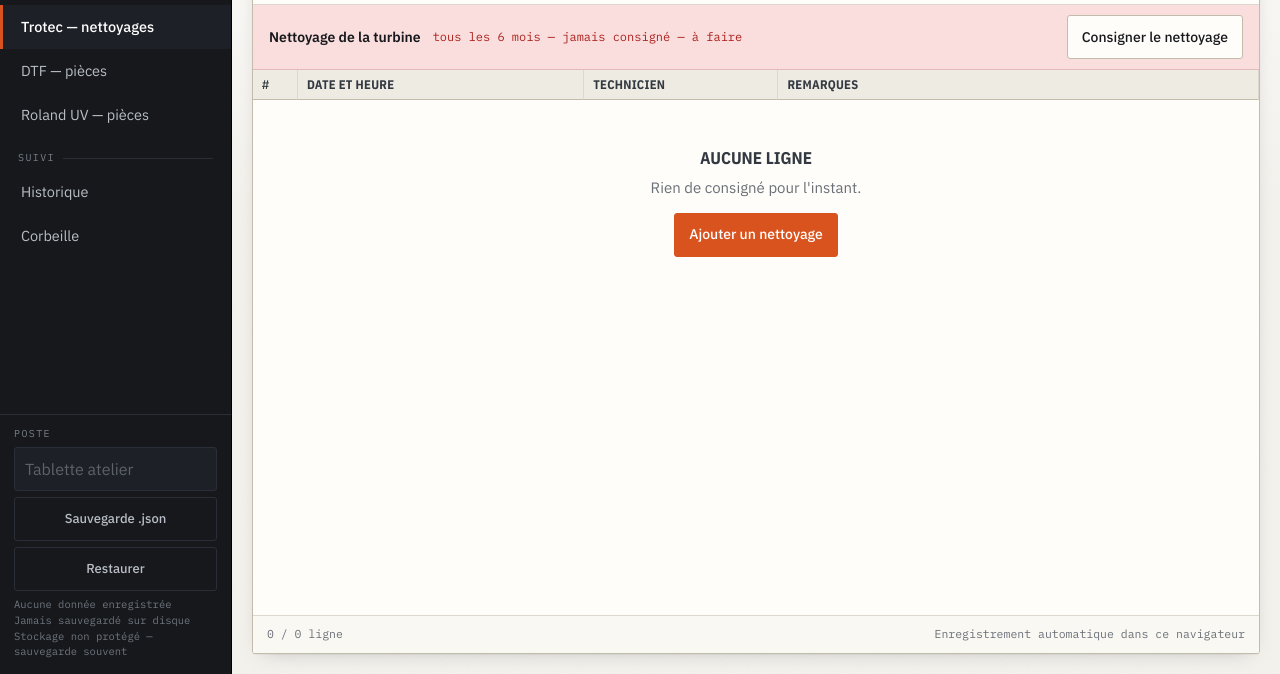
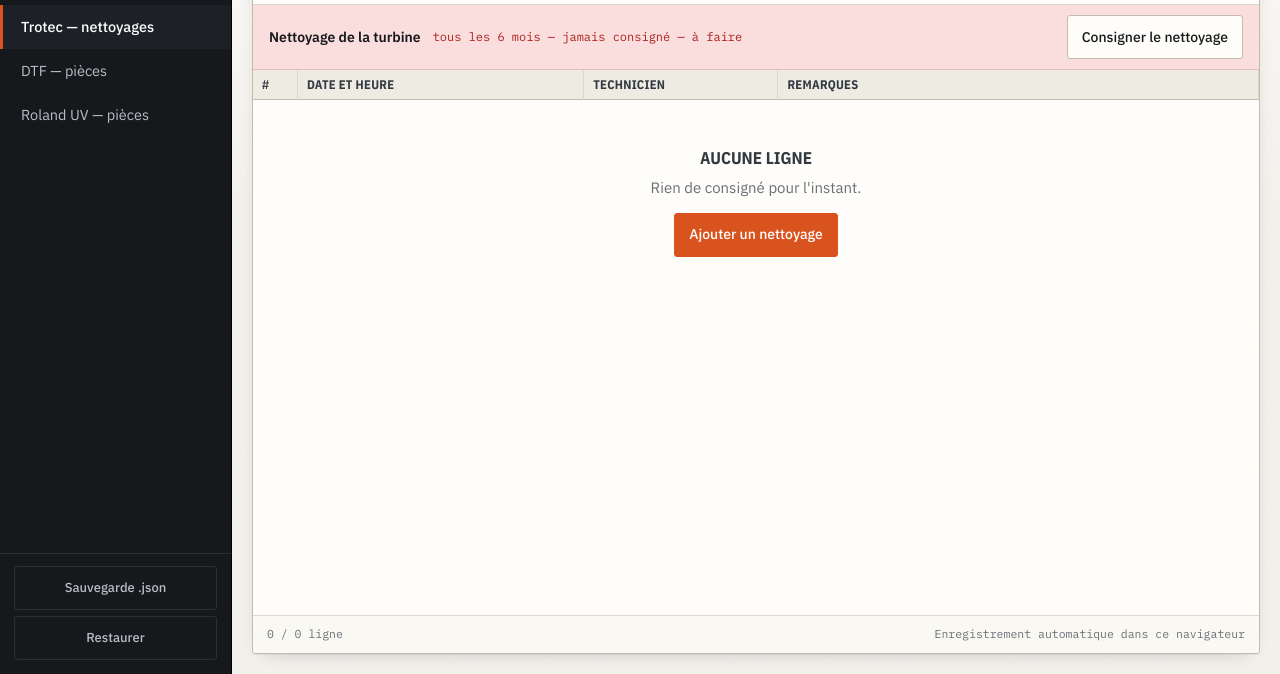
Before and after one commit to dockbearolda/Projet-Maintenance-Machine, a plain HTML site: page index.html in a window 1280 px wide. Shown: the part 126-800 px from the top of the page. Drawn offline with nearby package versions, Linux system fonts and the light colour scheme.

Commit message:
Reduit le rail aux trois machines (#11)
Le champ Poste, la note de stockage et les liens Historique / Corbeille
sortent de l'interface. Sauvegarde .json et Restaurer restent : c'est la
seule sortie des donnees, et le stockage se declare non protege.

Les deux ecrans de suivi restent declares dans ECRANS, donc joignables par
#/journal et #/corbeille. Une ligne mise a la corbeille doit rester
recuperable — sans lien dans le rail, mais pas dans un trou noir.

Store.poste() continue de signer chaque ecriture avec la derniere valeur
connue. setPoste() n'a plus d'appelant mais reste : sans lui, la valeur
serait figee pour toujours alors qu'elle marque encore le journal.

CSS des elements retires supprime au passage.

Co-authored-by: Claude Opus 5 <noreply@anthropic.com>

```diff
--- a/assets/css/app.css
+++ b/assets/css/app.css
@@ -125,22 +125,6 @@ button{ font: inherit; color: inherit; }
   flex:0 0 auto; padding: 12px 14px calc(14px + env(safe-area-inset-bottom));
   border-top: 1px solid var(--rail-3); display:grid; gap:6px;
 }
-/* Trois lignes : écrit ici, sauvegardé sur disque, stockage protégé ou non. */
-.rail__note{ font-family: var(--f-mono); font-size: 10.5px; color:#70767f; line-height:1.5; white-space: pre-line; }
-
-/* Le nom du poste : il signe chaque écriture de l'historique. */
-.rail__poste{
-  font-family: var(--f-mono); font-size: 10px; letter-spacing:.14em;
-  text-transform: uppercase; color:#797f89;
-}
-.rail__champ{
-  width:100%; height:44px; padding:0 10px;
-  font: inherit; font-size: 16px; /* 16px : pas de zoom à la saisie sur mobile */
-  color:#fff; background: var(--rail-2);
-  border:1px solid var(--rail-3); border-radius: var(--r);
-}
-.rail__champ::placeholder{ color:#5c626b; }
-.rail__champ:focus{ outline:2px solid var(--signal); outline-offset:0; border-color: var(--signal); }
 
 /* ============================== MAIN ==================================== */
 
--- a/assets/js/app.js
+++ b/assets/js/app.js
@@ -608,28 +608,12 @@ function toast(msg) {
   toastT = setTimeout(() => { t.hidden = true; }, 2600);
 }
 
-/* Le rail dit trois choses : quand ça a été écrit ici, quand ça a été sorti sur
-   disque, et si le navigateur s'est engagé à ne pas vider ce stockage. */
-function updateStorageNote() {
-  const d = Store.updatedAt();
-  const b = Store.backupAt();
-  const dur = Store.durable();
-  $('#storageNote').textContent = [
-    d ? 'Écrit ici ' + quand(d) : 'Aucune donnée enregistrée',
-    b ? 'Sauvegardé ' + quand(b) : 'Jamais sauvegardé sur disque',
-    dur === true ? 'Stockage protégé par le navigateur'
-      : dur === false ? 'Stockage non protégé — sauvegarde souvent'
-        : 'Protection du stockage inconnue',
-  ].join('\n');
-}
-
 let etatPrecedent = null;
 Store.onState((s) => {
   const box = $('#saver');
   box.dataset.state = s;
   box.querySelector('span').textContent =
     s === 'error' ? 'Non enregistré' : s === 'dirty' ? 'Saisie…' : 'Enregistré';
-  if (s !== 'dirty') updateStorageNote();
   // Le bandeau ne se repeint qu'au basculement : pendant la frappe, l'écriture
   // se déclenche toutes les 350 ms.
   if ((s === 'error') !== (etatPrecedent === 'error')) renderAlertes();
@@ -647,7 +631,6 @@ function toggleNav(open) {
 function sauvegarde() {
   Store.backup();
   toast('Sauvegarde téléchargée');
-  updateStorageNote();
   renderAlertes();
 }
 
@@ -684,7 +667,6 @@ $('#fileRestore').addEventListener('change', async (e) => {
   try {
     const bilan = await Store.restore(f);
     render();
-    updateStorageNote();
     toast(`Restauré · ${bilan.lignes} ligne(s), ${bilan.journal} entrée(s) d’historique reprises`);
   } catch (err) {
     alert('Restauration impossible : ' + err.message
@@ -693,18 +675,8 @@ $('#fileRestore').addEventListener('change', async (e) => {
   e.target.value = '';
 });
 
-/* Le nom du poste distingue la tablette du PC dans l'historique. Il reste
-   attaché à la machine : une restauration de sauvegarde ne l'emporte pas. */
-const champPoste = $('#poste');
-champPoste.value = Store.poste();
-champPoste.addEventListener('change', () => {
-  Store.setPoste(champPoste.value);
-  champPoste.value = Store.poste();
-  toast('Poste enregistré');
-});
-
 window.addEventListener('hashchange', route);
-updateStorageNote();
 route();
 // Demande au navigateur de ne pas vider ce stockage quand la place manque.
-Store.durabilite().then(updateStorageNote);
+// Plus rien n'affiche la réponse, mais la demande, elle, protège les données.
+Store.durabilite();
--- a/assets/js/schema.js
+++ b/assets/js/schema.js
@@ -154,6 +154,9 @@ const OPS = {
 
 /* --- navigation ---------------------------------------------------------- */
 
+/* Les trois machines, rien d'autre. Les écrans de suivi restent déclarés dans
+   ECRANS et donc accessibles par l'URL (#/journal, #/corbeille) : une ligne
+   mise à la corbeille doit rester récupérable, même sans lien dans le rail. */
 const NAV = [
   {
     label: null,
@@ -163,13 +166,6 @@ const NAV = [
       { id: 'roland_pieces', label: 'Roland UV — pièces' },
     ],
   },
-  {
-    label: 'Suivi',
-    items: [
-      { id: 'journal', label: 'Historique' },
-      { id: 'corbeille', label: 'Corbeille' },
-    ],
-  },
 ];
 
 /** Écran ouvert au démarrage et repli de toute URL inconnue. */
--- a/index.html
+++ b/index.html
@@ -28,13 +28,9 @@
   </div>
   <nav class="rail__nav" id="nav"></nav>
   <div class="rail__foot">
-    <label class="rail__poste" for="poste">Poste</label>
-    <input type="text" id="poste" class="rail__champ" maxlength="24" autocomplete="off"
-           placeholder="Tablette atelier" aria-describedby="storageNote">
     <button type="button" class="btn btn--ghost btn--block" id="btnBackup">Sauvegarde .json</button>
     <button type="button" class="btn btn--ghost btn--block" id="btnRestore">Restaurer</button>
     <input type="file" id="fileRestore" accept="application/json" hidden>
-    <p class="rail__note" id="storageNote">—</p>
   </div>
 </aside>
 
```
Also changed, not shown: 1 other file.
